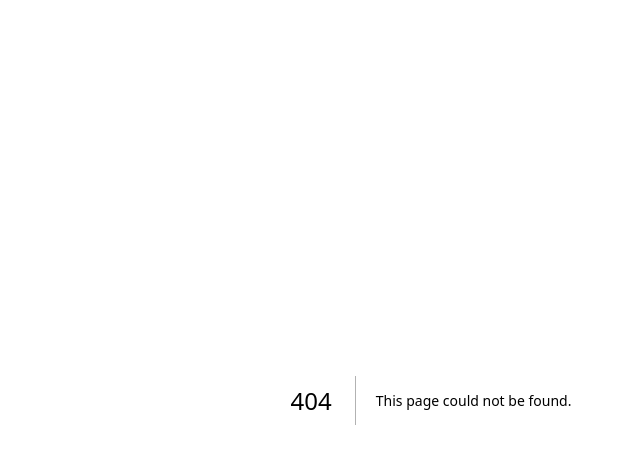
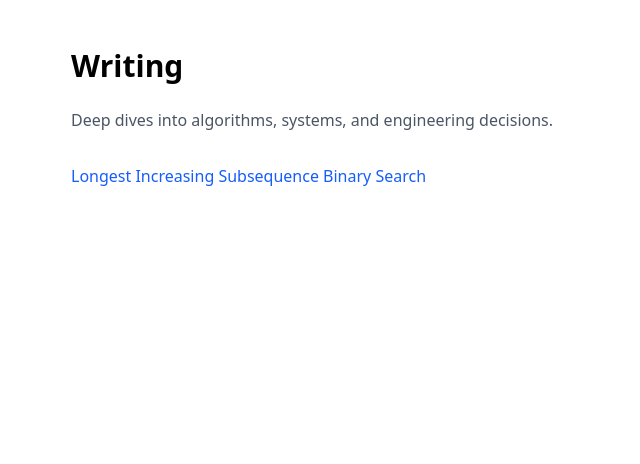
Before and after one commit to prakashwaddar628/prakashwaddar.dev, a Next.js app: page /writing in a window 1280 px wide. Before the commit this address had no page. Shown: the top 464 px of the page, without its empty margins (209-849 px from the left). Built offline with nearby package versions, Linux system fonts and the light colour scheme.

Commit message:
created the index for the writing and made dynamic articles page

```diff
--- /dev/null
+++ b/app/writing/[slug]/page.tsx
@@ -0,0 +1,25 @@
+import fs from "fs"
+import path from "path"
+import { MDXRemote } from "next-mdx-remote/rsc"
+
+const writingDirectory = path.join(process.cwd(), "content/writing")
+
+export default async function WritingArticlePage({
+  params,
+}: {
+  // FIX 1: Update the type to Promise
+  params: Promise<{ slug: string }>
+}) {
+  // FIX 2: Await the params before using properties
+  const { slug } = await params
+
+  // Now 'slug' is a string (e.g., 'week-1') instead of undefined
+  const filePath = path.join(writingDirectory, `${slug}.mdx`)
+  const source = fs.readFileSync(filePath, "utf8")
+
+  return (
+    <main className="max-w-3xl mx-auto px-6 py-12 prose">
+      <MDXRemote source={source} />
+    </main>
+  )
+}
--- /dev/null
+++ b/app/writing/page.tsx
@@ -0,0 +1,41 @@
+import Link from "next/link"
+import fs from "fs"
+import path from "path"
+
+const writingDirectory = path.join(process.cwd(), "content/writing")
+
+export default function WritingPage() {
+  const files = fs.readdirSync(writingDirectory)
+
+  const articles = files.map((file) => {
+    const slug = file.replace(".mdx", "")
+    const title = slug
+      .replace(/-/g, " ")
+      .replace(/\b\w/g, (c) => c.toUpperCase())
+
+    return { slug, title }
+  })
+
+  return (
+    <main className="max-w-3xl mx-auto px-6 py-12">
+      <h1 className="text-3xl font-bold mb-6">Writing</h1>
+
+      <p className="text-gray-600 mb-8">
+        Deep dives into algorithms, systems, and engineering decisions.
+      </p>
+
+      <ul className="space-y-4">
+        {articles.map((article) => (
+          <li key={article.slug}>
+            <Link
+              href={`/writing/${article.slug}`}
+              className="text-blue-600 hover:underline"
+            >
+              {article.title}
+            </Link>
+          </li>
+        ))}
+      </ul>
+    </main>
+  )
+}
--- a/package.json
+++ b/package.json
@@ -13,6 +13,7 @@
     "@mdx-js/react": "^3.1.1",
     "@next/mdx": "^16.1.1",
     "next": "16.1.1",
+    "next-mdx-remote": "^5.0.0",
     "postcss": "^8.5.6",
     "react": "19.2.3",
     "react-dom": "19.2.3"
```
Also changed, not shown: 1 other file (tests, documents, lock files or other folders).
